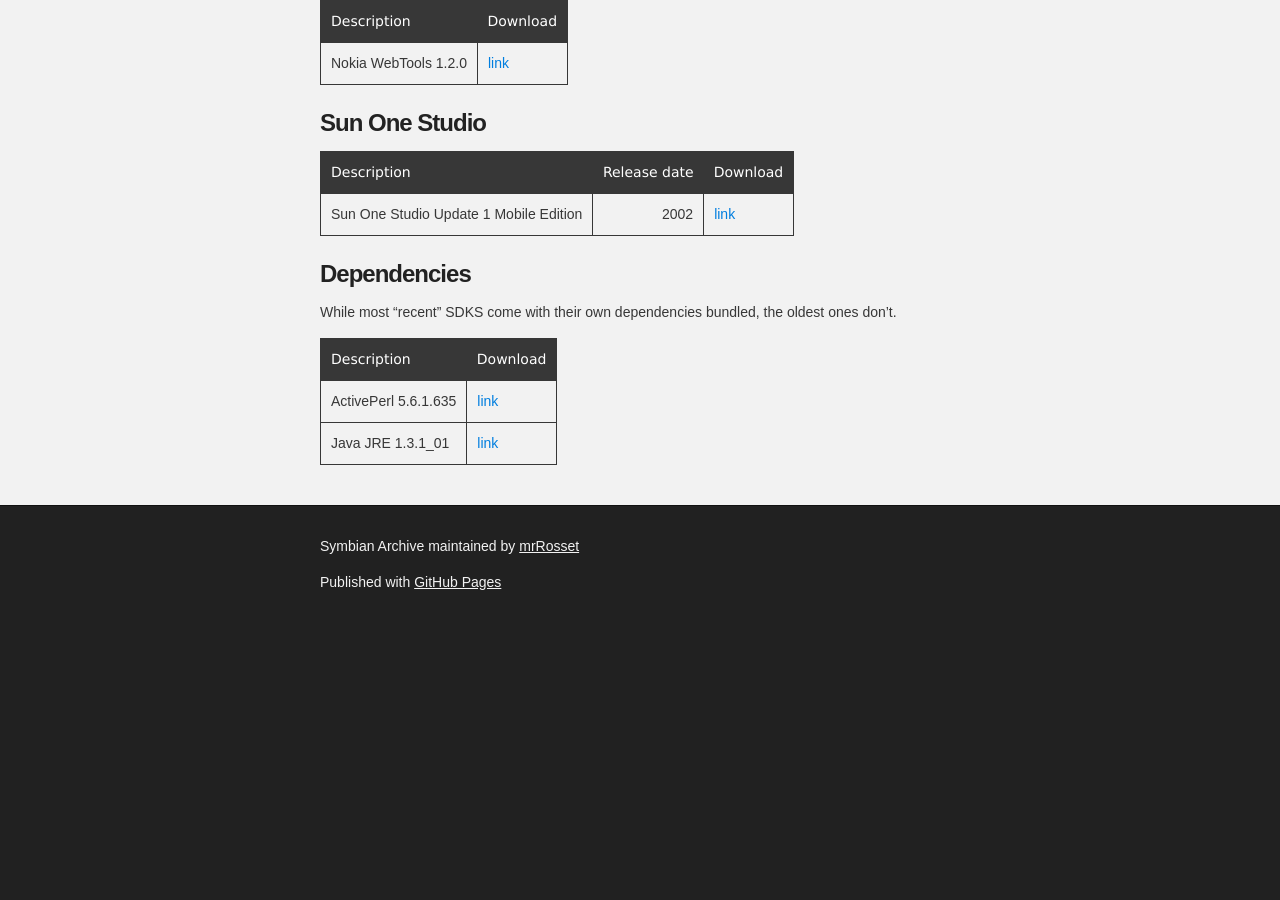
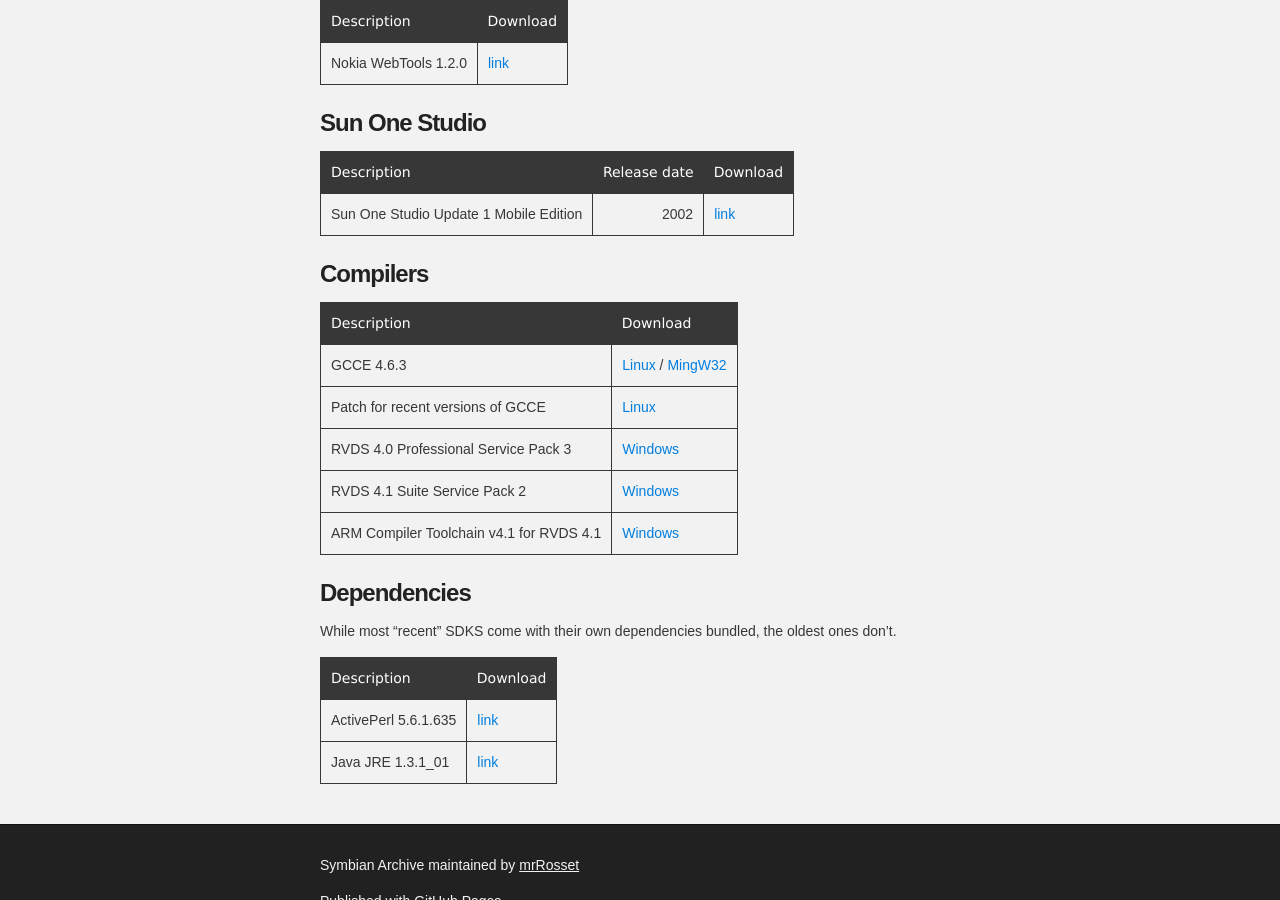
Before and after one commit to mrRosset/Symbian-Archive, a Jekyll site: the page built from Dep&IDE.md, in a window 1280 px wide and 900 px high, scrolled down 664 px. Built offline with Jekyll 4.4.1, drawn with Linux system fonts in a browser that asks for light colours; our own code applies the rules of GitHub Pages for plain Markdown files; the repository's description, which GitHub fills in, is left out; before the commit the page ends 1292 px from its top, so only the background shows below that.

Commit message:
add compilers

```diff
--- a/Dep&IDE.md
+++ b/Dep&IDE.md
@@ -25,6 +25,15 @@ The Nokia WebTools include the Web Developer Environment, the Web Developer Chan
 |----------------------------------------|--------------:|----------|
 | Sun One Studio Update 1 Mobile Edition |          2002 | [link](https://mega.nz/#!m0dWARKD!_n9hvxYR8V1HxcrnyMptfDhUcgO3Coo82M_NovgPT7M) |
 
+### Compilers
+
+| Description                              | Download |
+|------------------------------------------|----------|
+| GCCE 4.6.3                               | [Linux](https://mega.nz/#!e0dzADLA!3bOw1EAhke79HT9EWVlZarCz1tXpa6gkFYjTE1SFiFI) / [MingW32](https://mega.nz/#!e0VziSCQ!Lia3quKgmxzlpPDjxB8VGMae-HE4L9b_7wxRxN2MqJ4) |
+| Patch for recent versions of GCCE        | [Linux](https://github.com/fedor4ever/GCC-4-Symbian) |
+| RVDS 4.0 Professional Service Pack 3     | [Windows](https://mega.nz/#!nlk1QZxD!H4N04USb-TE1kQk0K141muqKdbVzMsZDT6HPibZxDFo) |
+| RVDS 4.1 Suite Service Pack 2            | [Windows](https://mega.nz/#!i5cwESYT!W1nZv0V2ciITLtNsgHeYjeOpLb2rh8NMdUkR5kS7PSY) |
+| ARM Compiler Toolchain v4.1 for RVDS 4.1 | [Windows](https://mega.nz/#!SpdWnTrQ!xo1HufW3pZo7GGPmLWIvXClXTOdo8gobxl9t9wZKeY4) |
 
 ### Dependencies
 
```
